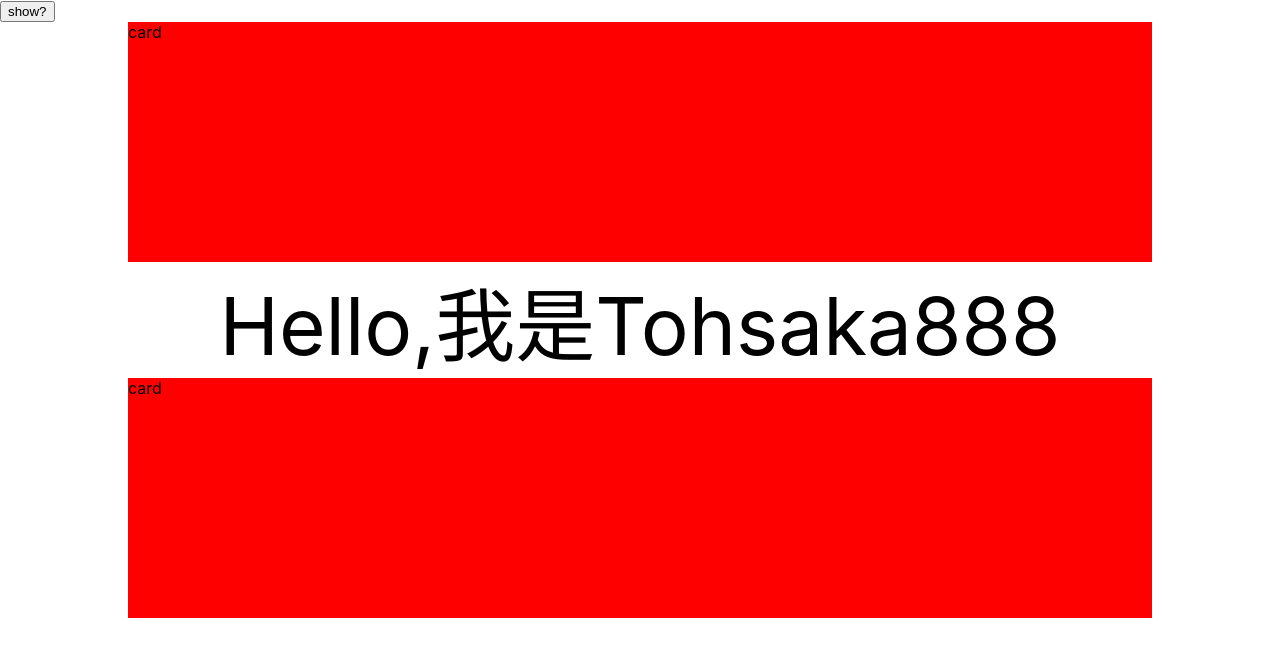
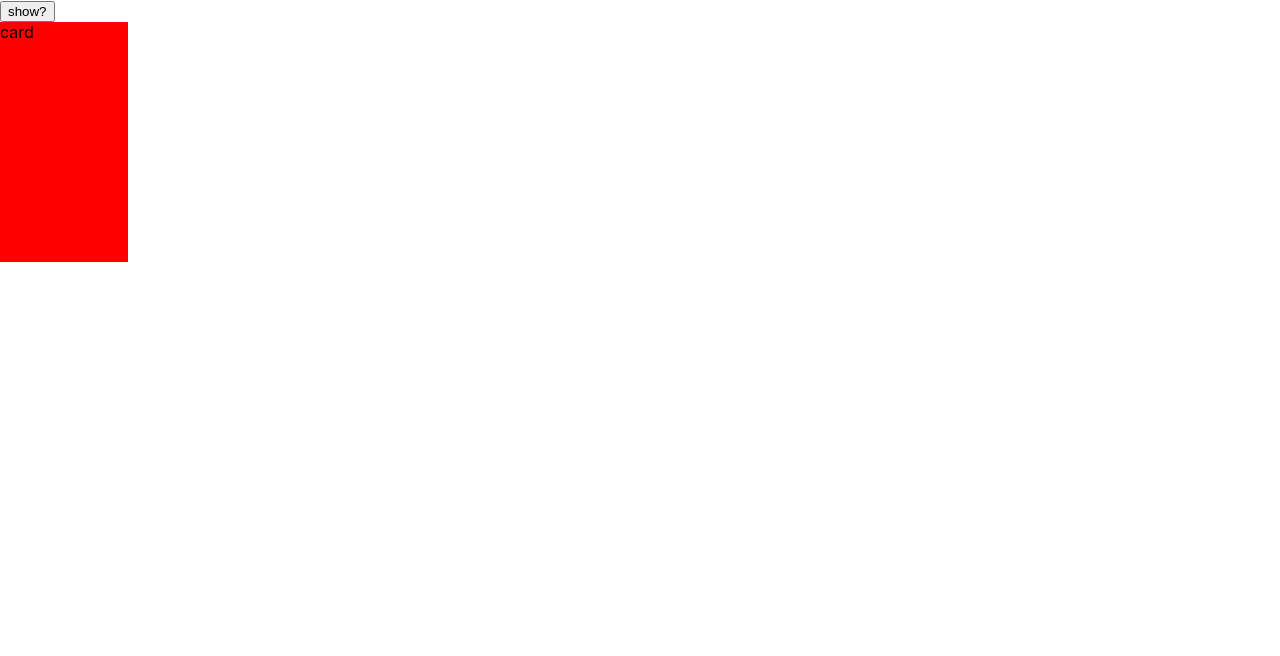
Before and after one commit to tohsaka888/personal-custom-animation, a React (Create React App) app: page / in a window 1280 px wide. Shown: the top 656 px of the page. Built offline with nearby package versions, Linux system fonts and the light colour scheme.

Commit message:
实例更新

```diff
--- a/src/App.tsx
+++ b/src/App.tsx
@@ -3,6 +3,7 @@ import "./App.css";
 import TextMovement from "./springs/TextMovement";
 import TransformCard from "./springs/TransformCard";
 import { SpringConfig } from "react-spring";
+import JumpCard from "./springs/JumpCard";
 
 const configsLeft: SpringConfig = {
   mass: 1,
@@ -29,7 +30,7 @@ function App() {
       >
         show?
       </button>
-      <TransformCard isMove={isMove} configs={configsLeft}>
+      {/* <TransformCard isMove={isMove} configs={configsLeft}>
         <div className="card">card</div>
       </TransformCard>
       <TextMovement
@@ -46,7 +47,12 @@ function App() {
         delay={200}
       >
         <div className="card">card</div>
-      </TransformCard>
+      </TransformCard> */}
+      <JumpCard height="30vh" width="10vw">
+        <div style={{ height: "30vh", width: "10vw", backgroundColor: "red" }}>
+          card
+        </div>
+      </JumpCard>
     </div>
   );
 }
```
